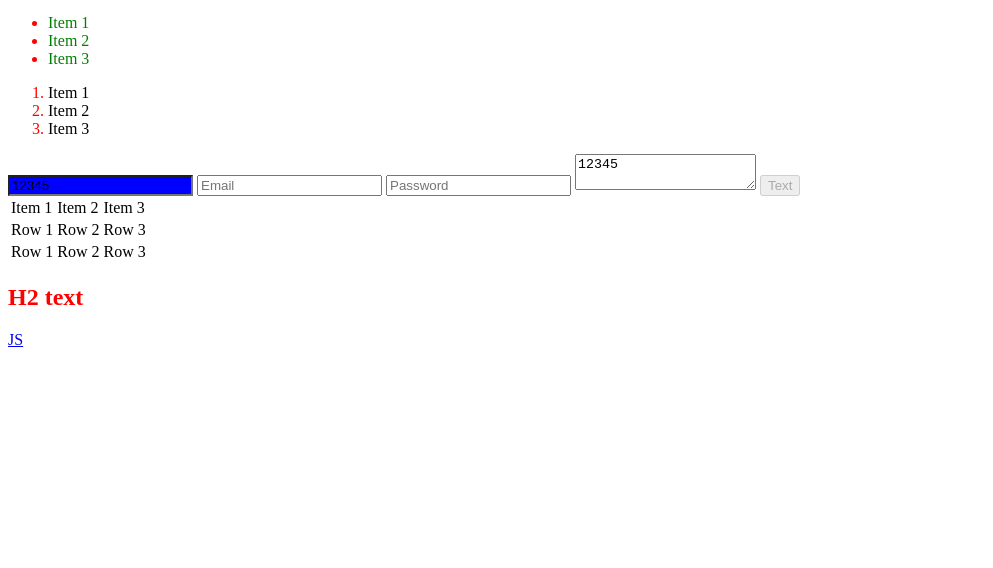
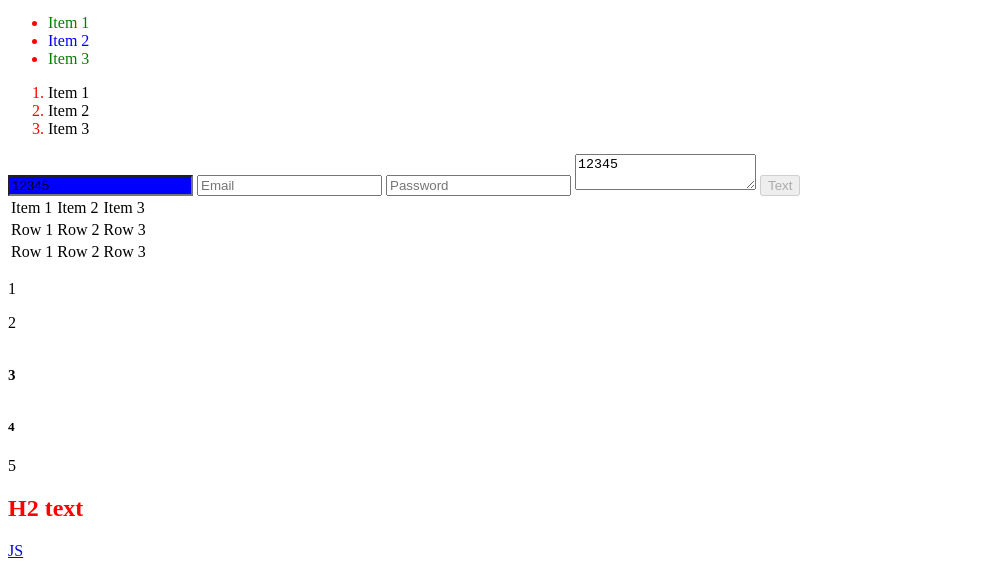
Before and after one commit to illwiv/autotests-ui, a plain HTML site: page templates/index.html in a window 1280 px wide. Shown: the part 466-1034 px from the top of the page, without its empty margins (0-993 px from the left). Before the commit the page ends 823 px from the top, so only its background shows below. Drawn offline with Linux system fonts and the light colour scheme.

```diff
--- a/templates/index.html
+++ b/templates/index.html
@@ -42,6 +42,10 @@
 
         div.python > .h2-text {
             color: aliceblue;
+        }
+
+        ul > li:nth-child(2) {
+            color: blue;
         }
     </style>
 </head>
@@ -92,6 +96,17 @@
         </tr>
         </tbody>
     </table>
+    <div class="nth">
+        <p>1</p>
+        <p>2</p>
+        <h6>
+            3
+        </h6>
+        <h5>
+            4
+        </h5>
+        <p>5</p>
+    </div>
 </div>
 <div class="java-script">
     <h2 class="h2-text">H2 text</h2>
```
